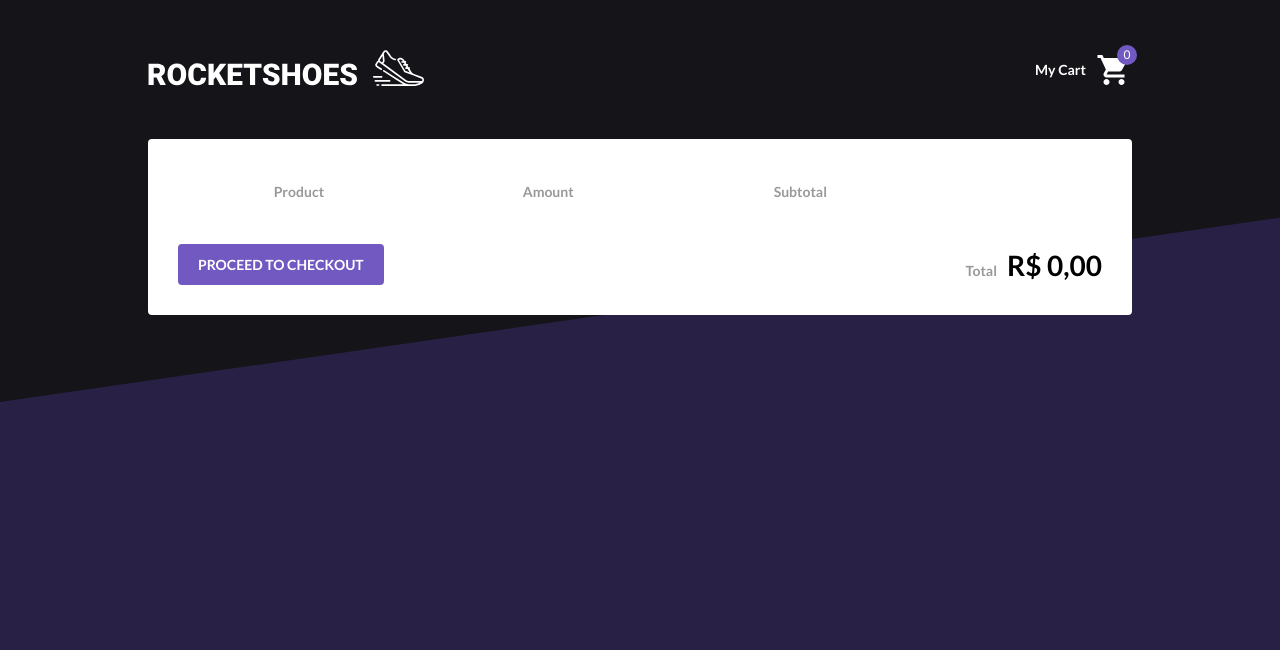
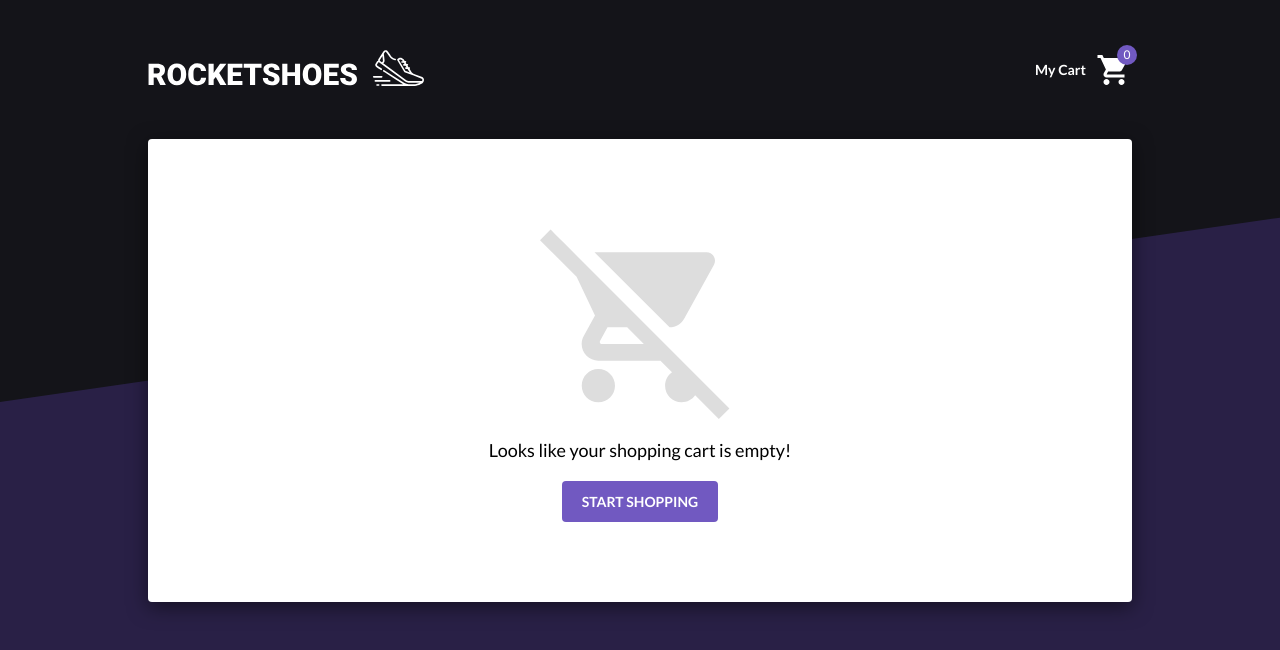
Before and after one commit to adeonirlabs/rocketshoes-react, a React (Create React App) app: page /cart in a window 1280 px wide. Shown: the top 650 px of the page. Built offline with nearby package versions, Linux system fonts and the light colour scheme.

Commit message:
Update cart page

```diff
--- a/src/pages/Cart/index.js
+++ b/src/pages/Cart/index.js
@@ -1,14 +1,22 @@
 import React from 'react'
+import { Link } from 'react-router-dom'
 import { useDispatch, useSelector } from 'react-redux'
-import { MdRemoveCircle, MdAddCircle, MdDelete } from 'react-icons/md'
+import {
+  MdRemoveCircle,
+  MdAddCircle,
+  MdDelete,
+  MdRemoveShoppingCart,
+} from 'react-icons/md'
 
 import { removeFromCart, updateAmount } from 'pages/Cart/actions'
 
 import { formatPrice } from 'utils'
 
-import { Container, ProductTable, Footer } from './styles'
+import { Container, EmtpyCart, ProductTable, Footer } from './styles'
 
 const Cart = () => {
+  const counter = useSelector((state) => state.cart.length)
+
   const cart = useSelector((state) =>
     state.cart.map((product) => ({
       ...product,
@@ -40,6 +48,16 @@ const Cart = () => {
 
   return (
     <Container>
+      {counter === 0 ? (
+        <EmtpyCart>
+          <MdRemoveShoppingCart size={200} color="#ddd" />
+          <p>Looks like your shopping cart is empty!</p>
+          <Link role="button" to="/">
+            Start shopping
+          </Link>
+        </EmtpyCart>
+      ) : (
+        <>
           <ProductTable>
             <thead>
               <tr>
@@ -93,13 +111,17 @@ const Cart = () => {
             </tbody>
           </ProductTable>
           <Footer>
-        <button type="button">Proceed to Checkout</button>
+            <Link role="button" to="/checkout">
+              Proceed to Checkout
+            </Link>
 
             <div>
               <span>Total</span>
               <strong>{total}</strong>
             </div>
           </Footer>
+        </>
+      )}
     </Container>
   )
 }
--- a/src/pages/Cart/styles.js
+++ b/src/pages/Cart/styles.js
@@ -1,9 +1,39 @@
 import styled from 'styled-components'
+import { rgba } from 'polished'
 
 export const Container = styled.div`
   background: #fff;
+  box-shadow: 0 5px 20px ${rgba('#000', 0.5)};
   border-radius: 4px;
   padding: 30px;
+`
+
+export const EmtpyCart = styled.div`
+  align-items: center;
+  display: flex;
+  flex-direction: column;
+  padding: 50px 0;
+
+  p {
+    font-size: 18px;
+    margin: 20px 0;
+  }
+
+  a {
+    background: #7159c1;
+    border-radius: 4px;
+    border: 0;
+    color: #fff;
+    font-weight: bold;
+    padding: 12px 20px;
+    text-decoration: none;
+    text-transform: uppercase;
+    transition: filter 0.2s;
+
+    &:hover {
+      filter: brightness(90%);
+    }
+  }
 `
 
 export const ProductTable = styled.table`
@@ -66,13 +96,14 @@ export const Footer = styled.footer`
   justify-content: space-between;
   margin-top: 30px;
 
-  button {
+  a {
     background: #7159c1;
     border-radius: 4px;
     border: 0;
     color: #fff;
     font-weight: bold;
     padding: 12px 20px;
+    text-decoration: none;
     text-transform: uppercase;
     transition: filter 0.2s;
 
```
Lines whose indentation alone changed are shown as unchanged.
